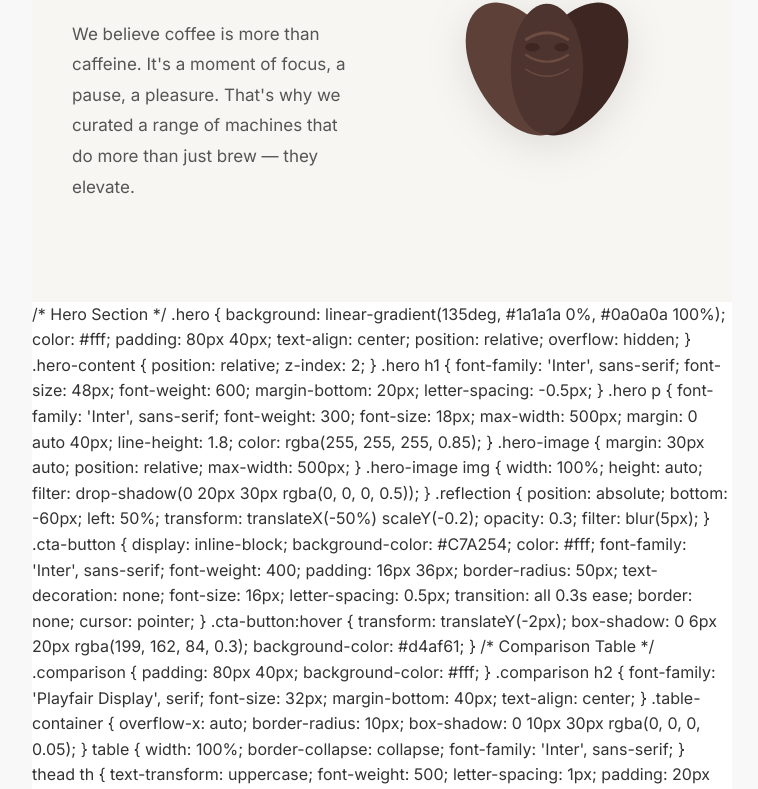
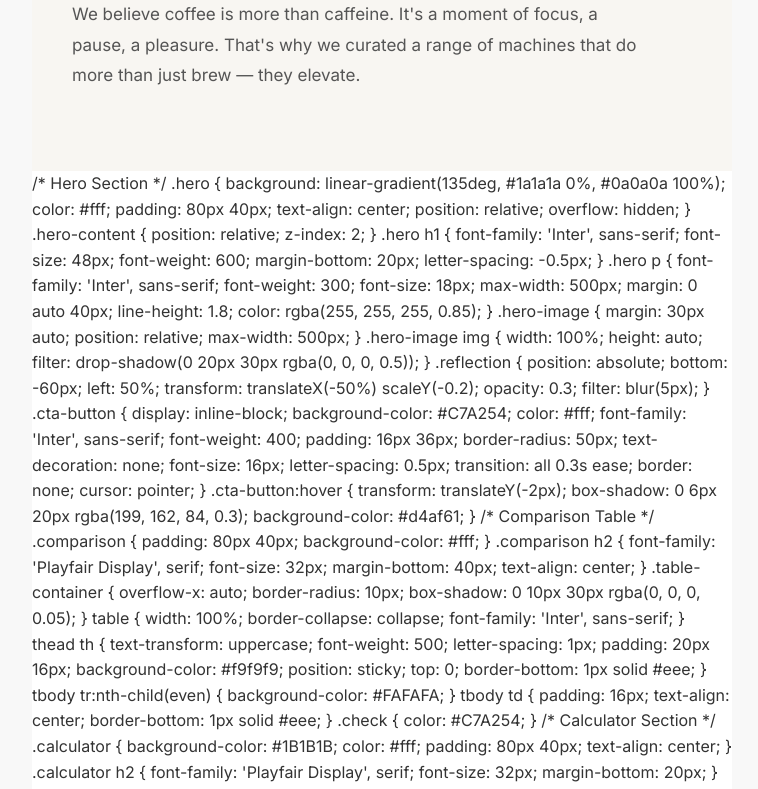
Before and after one commit to Selleryd/upscale-email, a plain HTML site: page index.html in a window 1280 px wide. Shown: the part 156-945 px from the top of the page, without its empty margins (258-1016 px from the left). Drawn offline with nearby package versions, Linux system fonts and the light colour scheme.

Commit message:
Update index.html

```diff
--- a/index.html
+++ b/index.html
@@ -105,19 +105,7 @@
                 <h2>Our Philosophy</h2>
                 <p>We believe coffee is more than caffeine. It's a moment of <span class="highlight">focus</span>, a pause, a <span class="highlight">pleasure</span>. That's why we curated a range of machines that do more than just brew — they <span class="highlight">elevate</span>.</p>
             </div>
-            <div class="philosophy-image">
-                 <!-- Coffee Beans SVG -->
-                <svg viewBox="0 0 200 200" xmlns="http://www.w3.org/2000/svg">
-                    <ellipse cx="80" cy="100" rx="30" ry="50" transform="rotate(-30 80 100)" fill="#5D4037" />
-                    <ellipse cx="120" cy="100" rx="30" ry="50" transform="rotate(30 120 100)" fill="#3E2723" />
-                    <ellipse cx="100" cy="100" rx="25" ry="45" fill="#4E342E" />
-                    <path d="M85,80 Q100,70 115,80" stroke="#6D4C41" stroke-width="2" fill="none" />
-                    <path d="M85,90 Q100,100 115,90" stroke="#6D4C41" stroke-width="1.5" fill="none" />
-                    <path d="M85,100 Q100,110 115,100" stroke="#6D4C41" stroke-width="1" fill="none" />
-                    <ellipse cx="90" cy="85" rx="5" ry="3" fill="#3E2723" />
-                    <ellipse cx="110" cy="85" rx="5" ry="3" fill="#3E2723" />
-                </svg>
-            </div>
+
         </section>
         /* Hero Section */
         .hero {
```
